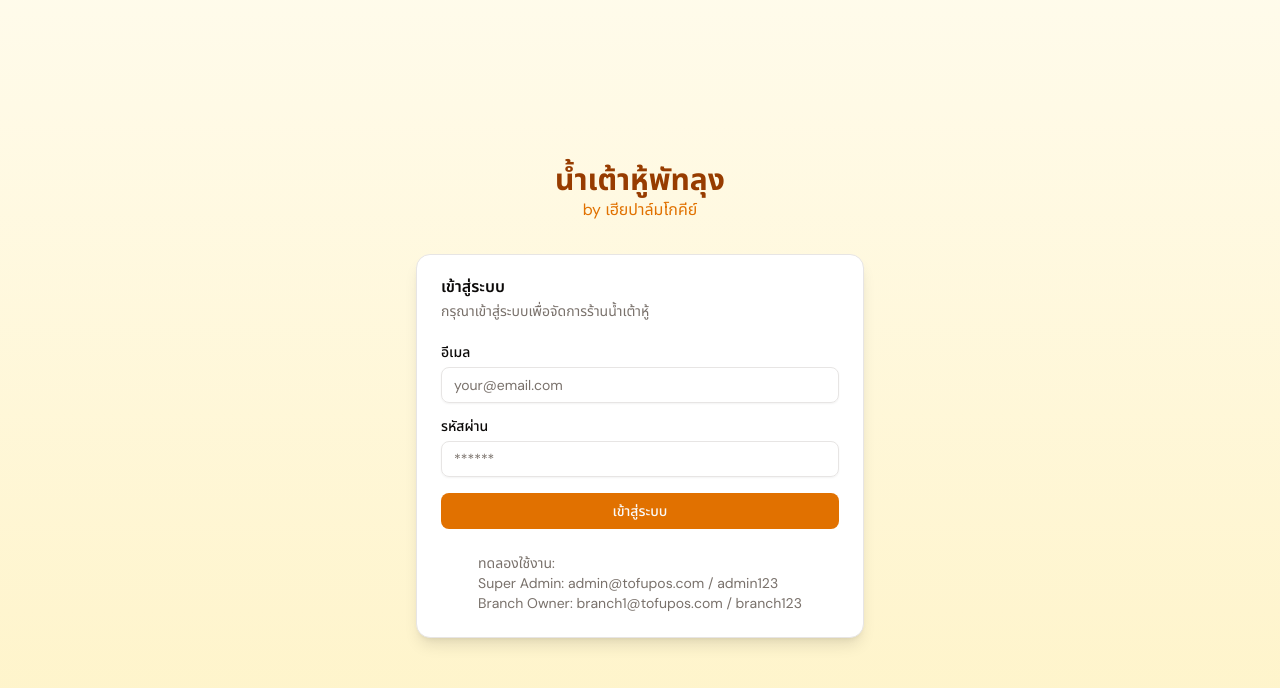
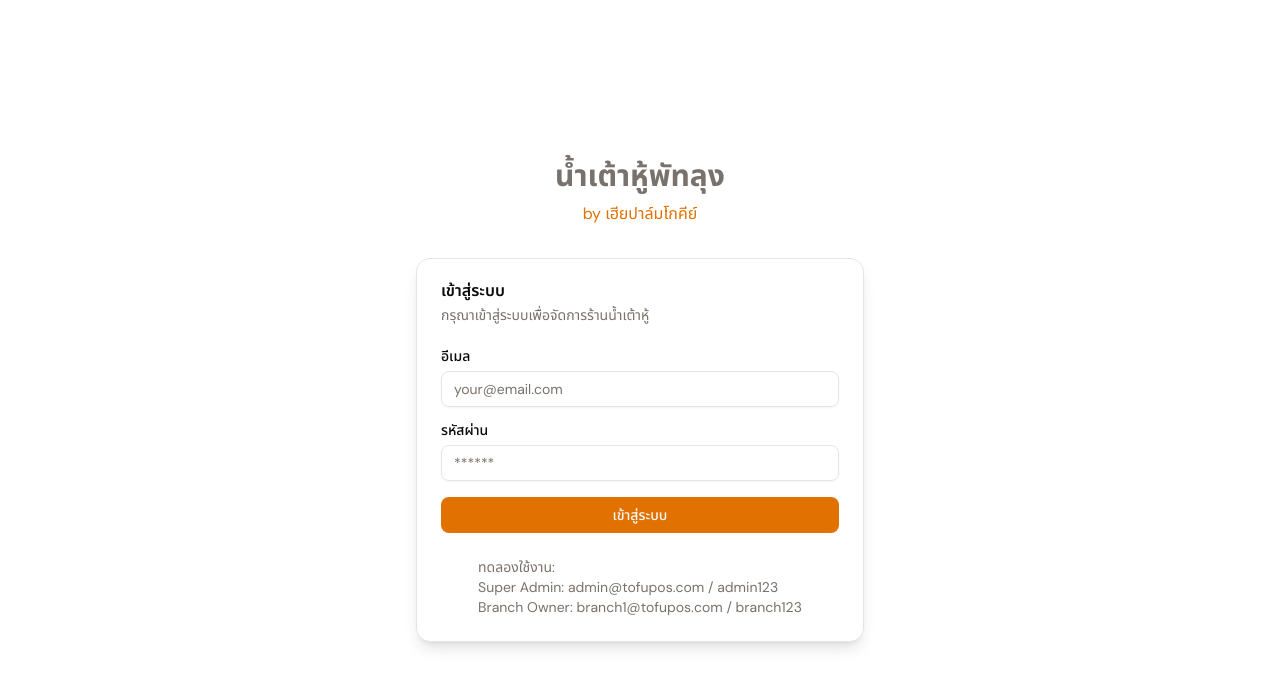
Before and after one commit to palm-coding/tofu_frontend, a Next.js app: page / in a window 1280 px wide. Shown: the top 688 px of the page. Built offline with nearby package versions, Linux system fonts and the light colour scheme.

Commit message:
feat: update styling for main and branch pages with consistent background colors

```diff
--- a/src/app/page.tsx
+++ b/src/app/page.tsx
@@ -1,12 +1,11 @@
 import { LoginPage } from "@/components/auth/login-page";
 
 export default function Home() {
-
   return (
-    <main className="flex min-h-screen flex-col items-center justify-center p-4 bg-gradient-to-b from-amber-50 to-amber-100">
+    <main className="flex min-h-screen flex-col items-center justify-center p-4 bg-background ">
       <div className="w-full max-w-md">
         <div className="text-center mb-8">
-          <h1 className="text-3xl font-bold text-amber-800">
+          <h1 className="text-3xl font-bold text-muted-foreground mb-2">
             น้ำเต้าหู้พัทลุง
           </h1>
           <p className="text-amber-600">by เฮียปาล์มโกคีย์</p>
--- a/src/components/admin/branch/branch-page.tsx
+++ b/src/components/admin/branch/branch-page.tsx
@@ -77,7 +77,7 @@ export default function BranchesDisplay() {
   }
 
   return (
-    <div className="min-h-screen bg-gradient-to-b from-amber-50 to-amber-100 p-6">
+    <div className="min-h-screen bg-backgroud p-6">
       <div className="max-w-5xl mx-auto">
         <header className="mb-8">
           <h1 className="text-3xl font-bold text-amber-800">
@@ -101,7 +101,7 @@ export default function BranchesDisplay() {
                 !branch.active ? "opacity-60" : ""
               }`}
             >
-              <CardHeader className="bg-amber-100">
+              <CardHeader className="bg-backgroud">
                 <CardTitle className="flex items-center justify-between">
                   <span className="flex items-center gap-2">
                     <Store className="h-5 w-5" />
--- a/src/components/admin/dashboard/dashboard-page.tsx
+++ b/src/components/admin/dashboard/dashboard-page.tsx
@@ -135,7 +135,7 @@ export function DashboardDisplay({ branchId }: DashboardContentProps) {
             <TabsTrigger value="hourly">ยอดขายรายชั่วโมง</TabsTrigger>
           </TabsList>
 
-          <TabsContent value="overview" className="space-y-4">
+          <TabsContent value="overview" className="space-y-4 ">
             <Card>
               <CardHeader>
                 <CardTitle>ยอดขายประจำสัปดาห์</CardTitle>
@@ -179,7 +179,7 @@ export function DashboardDisplay({ branchId }: DashboardContentProps) {
                   ยอดขายรวมของร้านในแต่ละวันของสัปดาห์นี้
                 </CardDescription>
               </CardHeader>
-              <CardContent className="h-[300px]">
+              <CardContent className="h-[300px] ">
                 <ResponsiveContainer width="100%" height="100%">
                   <LineChart
                     data={salesData}
```
